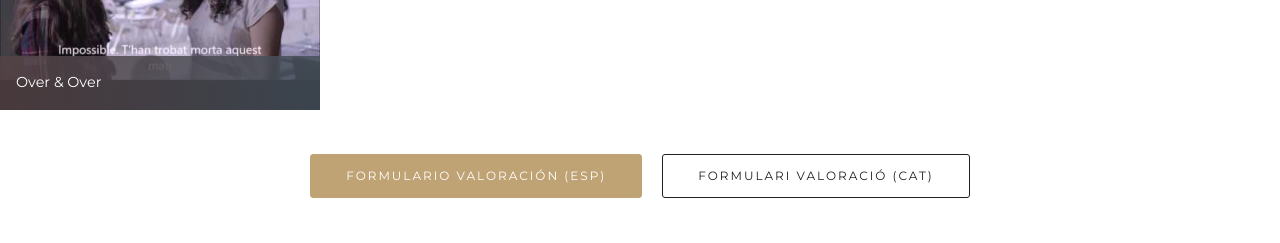
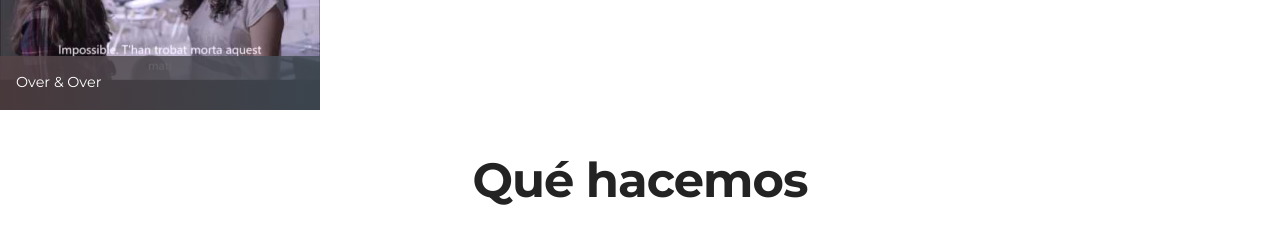
Before and after one commit to apolmig/energiaNaccion, a plain HTML site: page index.html in a window 1280 px wide. Shown: the part 920-1163 px from the top of the page. Drawn offline with Linux system fonts and the light colour scheme.

Commit message:
form section removed

```diff
--- a/index.html
+++ b/index.html
@@ -243,18 +243,6 @@
             </div>
         </div>
     </div>
-</section>
-
-<section class="mbr-section mbr-section__container" id="buttons1-m" style="background-color: rgb(255, 255, 255); padding-top: 20px; padding-bottom: 20px;">
-
-    <div class="container">
-        <div class="row">
-            <div class="col-xs-12">
-                <div class="text-xs-center"><a class="btn btn-primary" href="https://mobirise.com/mobirise-free-win.zip">FORMULARIO VALORACIÓN (ESP)</a> <a class="btn btn-black btn-black-outline" href="https://mobirise.com/mobirise-free-mac.zip">FORMULARI VALORACIÓ (CAT)</a></div>
-            </div>
-        </div>
-    </div>
-
 </section>
 
 <section class="mbr-section mbr-section__container article" id="header3-l" style="background-color: rgb(255, 255, 255); padding-top: 20px; padding-bottom: 0px;">
```
